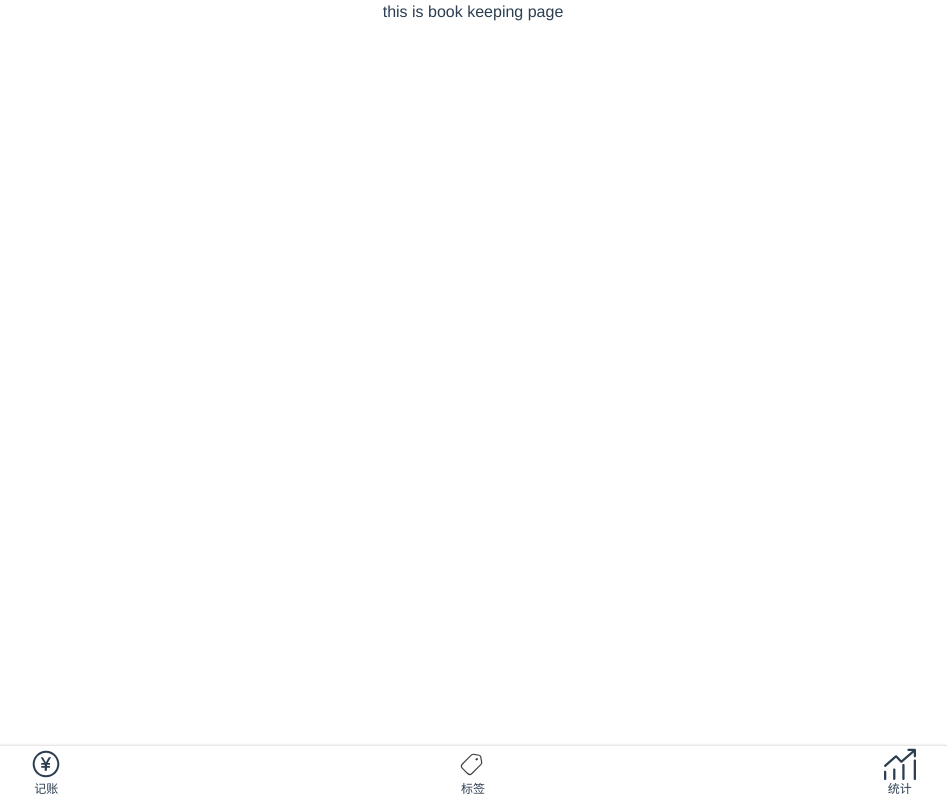
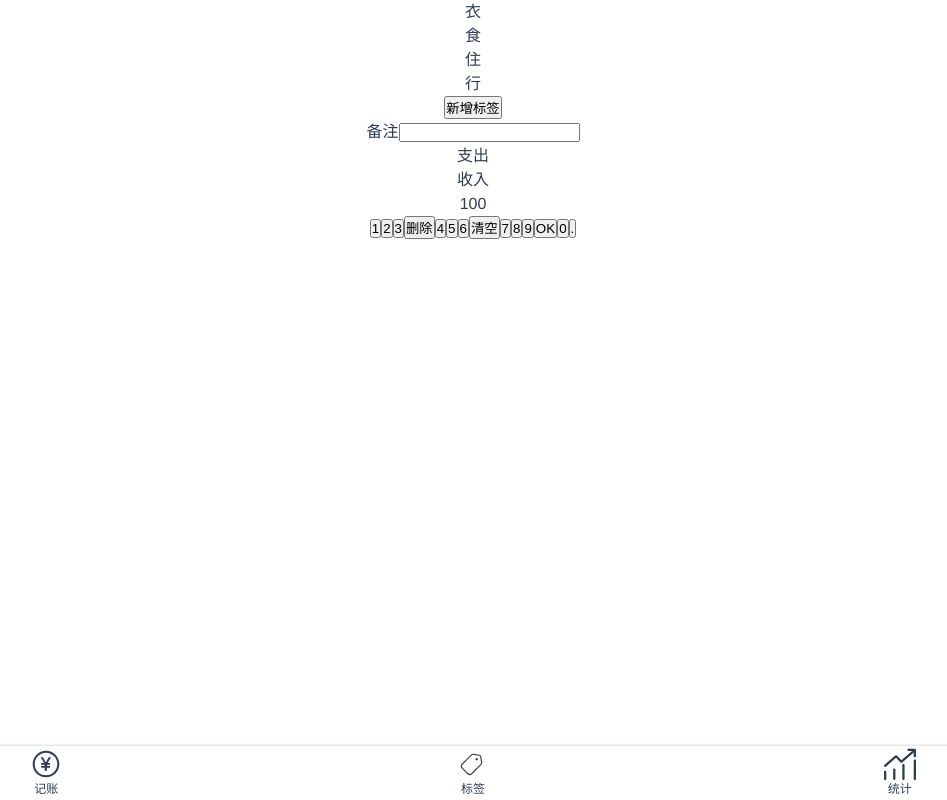
Before and after one commit to joeywongz/keeboo, a Vue app: page /#/money in a window 1280 px wide. Shown: the whole page, without its empty margins (167-1114 px from the left). Built offline with nearby package versions, Linux system fonts and the light colour scheme.

Commit message:
页面布局更新

```diff
--- a/src/views/Money.vue
+++ b/src/views/Money.vue
@@ -1,9 +1,49 @@
 <template>
-    <div>
         <Layout>
-            this is book keeping page
+            <div class="tags">
+                <ul class="current">
+                    <li>衣</li>
+                    <li>食</li>
+                    <li>住</li>
+                    <li>行</li>
+                </ul>
+                <div class="new">
+                    <button>新增标签</button>
+                </div>
+            </div>
+            <div>
+                <label class="comments">
+                    <span class="name">备注</span>
+                    <input type="text">
+                </label>
+            </div>
+            <div>
+                <ul class="types">
+                    <li class="selected">支出</li>
+                    <li>收入</li>
+                </ul>
+            </div>
+            <div class="numberPad">
+                <div class="output">100</div>
+                <div class="buttons">
+                    <button>1</button>
+                    <button>2</button>
+                    <button>3</button>
+                    <button>删除</button>
+                    <button>4</button>
+                    <button>5</button>
+                    <button>6</button>
+                    <button>清空</button>
+                    <button>7</button>
+                    <button>8</button>
+                    <button>9</button>
+                    <button>OK</button>
+                    <button>0</button>
+                    <button>.</button>
+
+                </div>
+            </div>
         </Layout>
-    </div>
 </template>
 
 <script lang="ts">
```
Also changed, not shown: src/assets/style/helper.scss (added).
